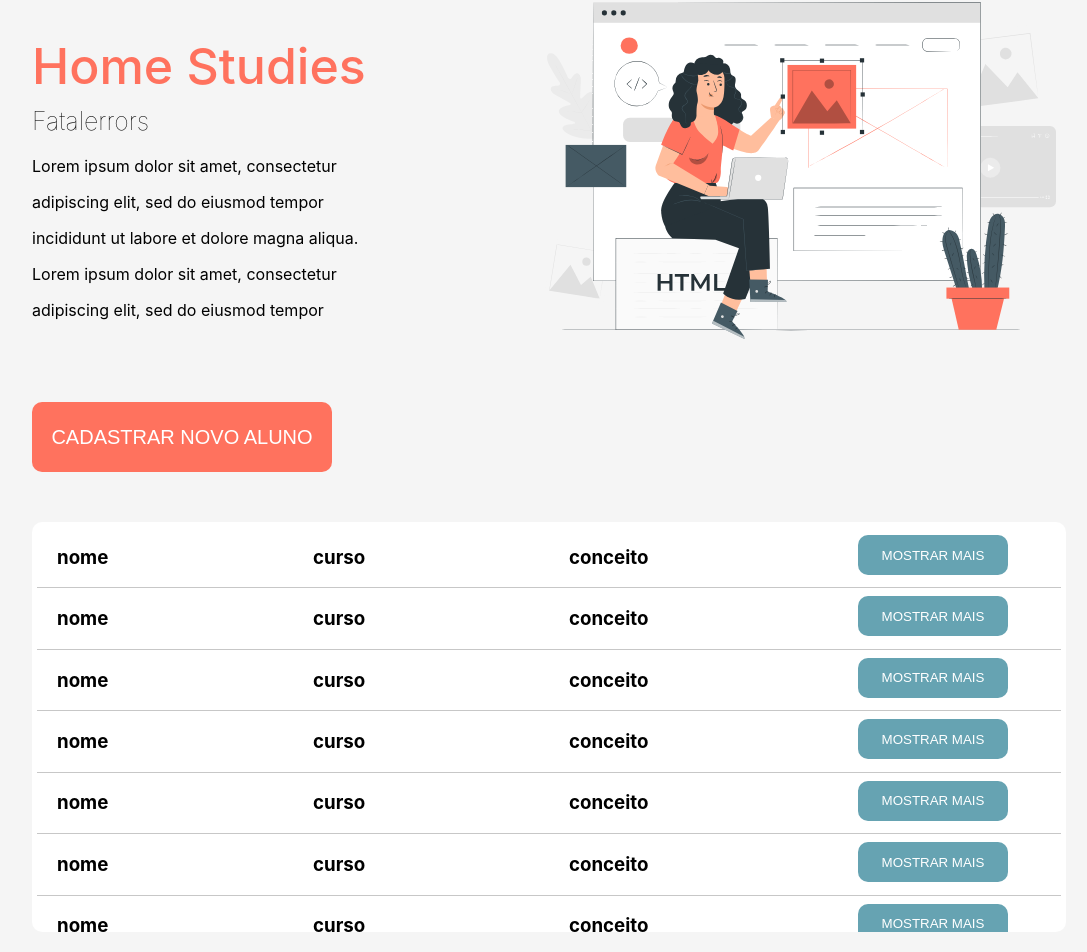
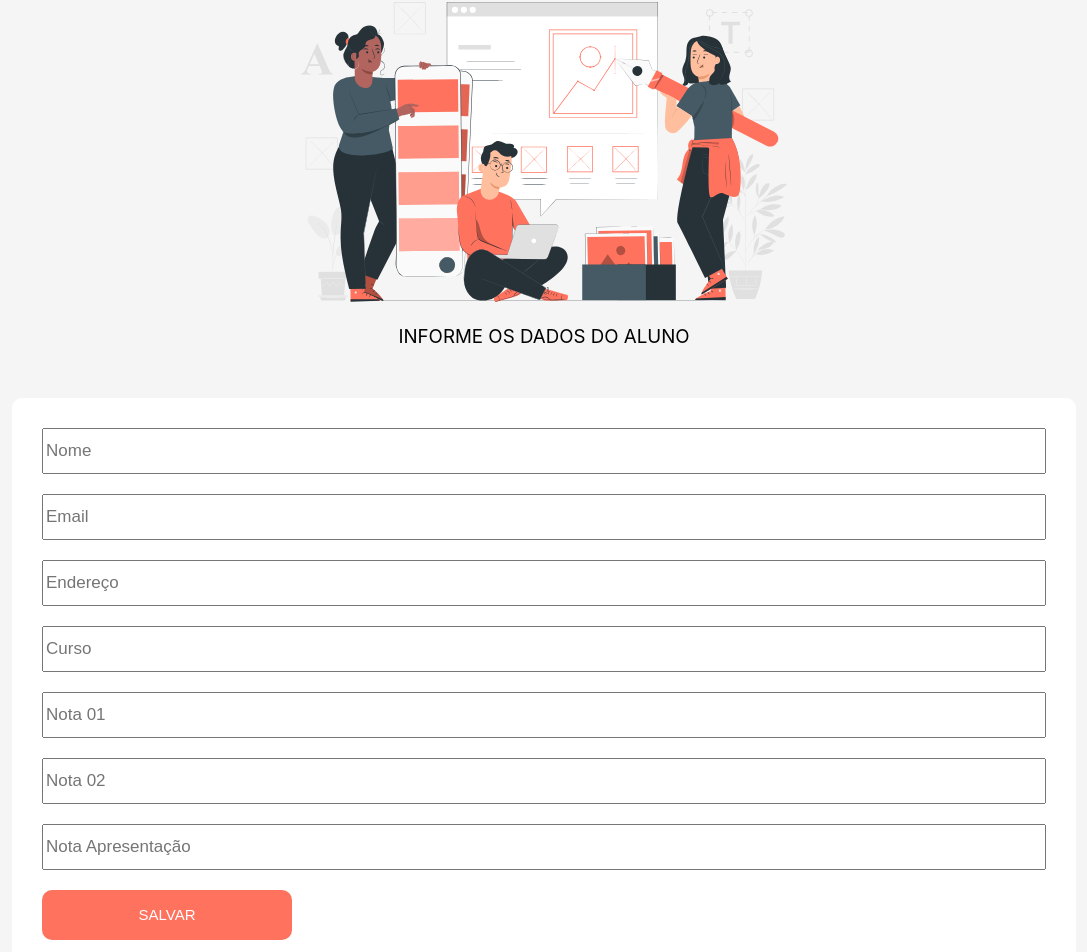
Before and after one commit to FatalErrors-team/final-project, a React (Create React App) app in the folder front-web/: page /cadastro-de-alunos in a window 1280 px wide. Shown: the part 123-1075 px from the top of the page, without its empty margins (96-1183 px from the left). Built offline with nearby package versions, Linux system fonts and the light colour scheme.

Commit message:
form Page created

```diff
--- a/front-web/package.json
+++ b/front-web/package.json
@@ -9,6 +9,7 @@
     "axios": "^0.21.1",
     "react": "^17.0.1",
     "react-dom": "^17.0.1",
+    "react-router-dom": "^5.2.0",
     "react-scripts": "4.0.3",
     "web-vitals": "^1.0.1"
   },
--- a/front-web/public/index.html
+++ b/front-web/public/index.html
@@ -24,7 +24,7 @@
       work correctly both with client-side routing and a non-root public URL.
       Learn how to configure a non-root public URL by running `npm run build`.
     -->
-    <title>React App</title>
+    <title>Home Studies</title>
   </head>
   <body>
     <noscript>You need to enable JavaScript to run this app.</noscript>
--- a/front-web/src/App.js
+++ b/front-web/src/App.js
@@ -1,15 +1,11 @@
-import Footer from "./Footer";
-import Home from "./Home";
-import NavBar from "./NavBar";
+import Routes from "./Routes";
 
 
 function App() {
   return (
     <div className="App">
       <>
-        <NavBar />
-        <Home />
-        <Footer />
+        <Routes />
       </>
     </div>
   );
--- /dev/null
+++ b/front-web/src/FormPage/FormPage.js
@@ -0,0 +1,28 @@
+import { ReactComponent as FormImage } from './formImage.svg'
+import './style.css'
+
+function FormPage() {
+    return (
+        <>
+            <div className="container">
+                <FormImage className="form-image" />
+                <h3 className="form-title">INFORME OS DADOS DO ALUNO</h3>
+                <div className="form-container">
+
+                    <input className="input-item" type="text" id="nome" name="nome" placeholder="Nome" />
+                    <input className="input-item" type="text" id="email" name="email" placeholder="Email" />
+                    <input className="input-item" type="text" id="endereco" name="endereco" placeholder="Endereço" />
+                    <input className="input-item" type="text" id="curso" name="curso" placeholder="Curso" />
+                    <input className="input-item" type="number" id="nota1" name="nota1" placeholder="Nota 01" />
+                    <input className="input-item" type="number" id="nota2" name="nota2" placeholder="Nota 02" />
+                    <input className="input-item" type="number" id="nota-apresentacao" name="nota-apresentacao" placeholder="Nota Apresentação" />
+                    <button className="home-btn">SALVAR</button>
+                </div>
+            </div>
+
+
+
+        </>
+    )
+}
+export default FormPage;
--- /dev/null
+++ b/front-web/src/FormPage/style.css
@@ -0,0 +1,43 @@
+.container{
+    text-align: center;
+}
+
+.form-image{
+    height: 300px;
+    margin-top: 50px;
+}
+.form-title{
+    font-weight: 400;
+    margin: 10;
+}
+
+.form-container{
+    display: flex;
+    flex-direction: column;
+    background-color: #fff;
+    width: 80%;
+    margin: 0 auto;
+    border-radius: 10px;
+    padding: 20px;
+    margin-top: 50px;
+}
+
+.home-btn{
+    width: 250px;
+    height: 50px;
+    background-color: #FF725E;
+    border: none;
+    border-radius: 10px;
+    font-size: 15px;
+    color: #fff;
+    margin: 10px 10px;
+}
+
+.form-content{
+    height: 40px;
+}
+.input-item{
+    height: 40px;
+    margin: 10px;
+    font-size: 17px;
+}
--- a/front-web/src/Home/index.js
+++ b/front-web/src/Home/index.js
@@ -1,3 +1,4 @@
+import { Link } from 'react-router-dom';
 import StudentList from '../StudentList'
 import { ReactComponent as MainImage } from './MainImage.svg'
 import './style.css'
@@ -17,7 +18,7 @@ function Home(){
                 <MainImage className="main-image" />
 
             </div>
-            <button className="home-btn">CADASTRAR NOVO ALUNO</button>
+            <Link to="/cadastro-de-alunos"><button className="home-btn">CADASTRAR NOVO ALUNO</button></Link>
 
             <StudentList />
         </div>
--- a/front-web/src/Home/style.css
+++ b/front-web/src/Home/style.css
@@ -2,6 +2,7 @@
     margin: 0 auto;
     margin-top: 50px;
     width: 80%;
+    min-width: 800px;
 }
 
 .home-content{
@@ -32,9 +33,11 @@
     border: none;
     border-radius: 10px;
     font-size: 20px;
+    text-decoration: none;
     color: #fff;
+    cursor: pointer;
 }
+
 .home-btn:hover{
     background-color: #fd9789;
-
 }
--- a/front-web/src/NavBar/index.js
+++ b/front-web/src/NavBar/index.js
@@ -1,11 +1,12 @@
+import { Link } from 'react-router-dom'
 import './style.css'
 
 function NavBar(){
     return(
         <div className="navbar-container">
             <ul className="link-container">
-                <li>HOME</li>
-                <li> CADASTRAR ALUNO</li>
+                <li><Link to="/">HOME</Link></li>
+                <li><Link to="/cadastro-de-alunos">CADASTRAR ALUNO</Link></li>
                 <li>LISTA DE ALUNOS</li>
             </ul>
         </div>
--- /dev/null
+++ b/front-web/src/Routes.js
@@ -0,0 +1,24 @@
+import Home from './Home';
+import NavBar from './NavBar'
+import Footer from './Footer'
+import { BrowserRouter, Route, Switch } from "react-router-dom";
+import FormPage from './FormPage/FormPage';
+
+function Routes() {
+    return (
+        <BrowserRouter>
+            <NavBar />
+            <Switch>
+            <Route path="/cadastro-de-alunos">
+                    <FormPage />
+                </Route>
+                <Route path="/">
+                    <Home />
+                </Route>
+
+            </Switch>
+            <Footer />
+        </BrowserRouter>
+    )
+}
+export default Routes;
--- a/front-web/src/StudentList/Card.js
+++ b/front-web/src/StudentList/Card.js
@@ -40,10 +40,8 @@ function Card() {
                         <h3>7.5</h3>
                     </div>
                     <button className="btn-exclude">EXCLUIR</button>
-                    <button className="btn-update">ATUALIZAR</button>
+                    <button className="btn-update">EDITAR</button>
                 </div>
-
-
                 : ''}
         </>
     )
--- a/front-web/src/StudentList/style.css
+++ b/front-web/src/StudentList/style.css
@@ -27,6 +27,7 @@
     border: none;
     margin: 0 auto;
     margin-top: 8px;
+    cursor: pointer;
 }
 .card-btn:hover{
     background-color: #5f8f9b;
@@ -74,3 +75,9 @@
     margin-top: 8px;
     margin-left: 20px;
 }
+.btn-exclude:hover{
+    background-color: #fd9789;
+}
+.btn-update:hover{
+    background-color: #ffdeda;
+}
```
Also changed, not shown: front-web/src/FormPage/formImage.svg (added), 1 other file (tests, documents, lock files or other folders).
